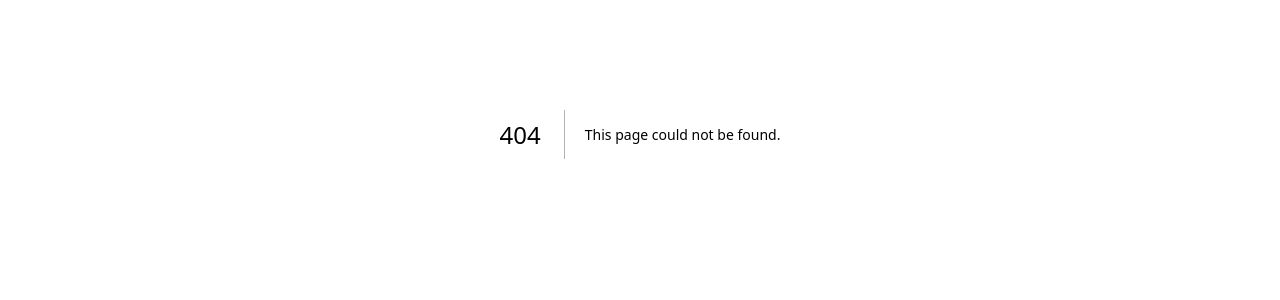
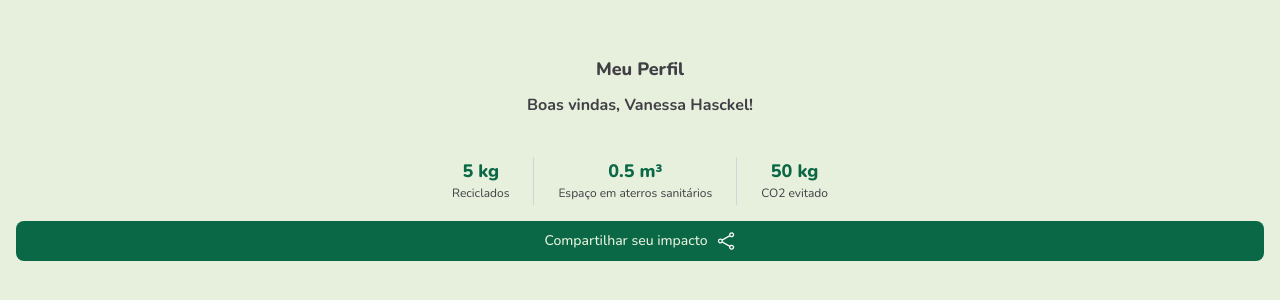
Before and after one commit to vhasckel/recicla, a Next.js app: page /profile in a window 1280 px wide. Before the commit this address had no page. Shown: the part 266-566 px from the top of the page. Built offline with nearby package versions, Linux system fonts and the light colour scheme.

Commit message:
feat: profile page

```diff
--- a/app/components/layout/mobile-nav.tsx
+++ b/app/components/layout/mobile-nav.tsx
@@ -8,7 +8,7 @@ import clsx from "clsx";
 const links = [
   { name: "Home", href: "/dashboard", icon: HomeIcon },
   { name: "Pontos", href: "/collection-points", icon: MapPinIcon },
-  { name: "Perfil", href: "/dashboard/profile", icon: UserIcon },
+  { name: "Perfil", href: "/profile", icon: UserIcon },
 ];
 
 export default function MobileNav() {
--- /dev/null
+++ b/app/profile/layout.tsx
@@ -0,0 +1,14 @@
+import MobileNav from "@/components/layout/mobile-nav";
+
+export default function ProfileLayout({
+  children,
+}: {
+  children: React.ReactNode;
+}) {
+  return (
+    <div className="flex h-screen flex-col">
+      <div className="flex-1">{children}</div>
+      <MobileNav />
+    </div>
+  );
+}
--- /dev/null
+++ b/app/profile/page.tsx
@@ -0,0 +1,42 @@
+import { Button } from "@/components/common/button";
+import { ImpactMetricProps } from "@/types/impact-metric";
+import { ShareIcon } from "@heroicons/react/24/outline";
+
+function ImpactMetric({ value, label }: ImpactMetricProps) {
+    return (
+        <div className="flex flex-col items-center">
+            <h3 className="text-lg font-extrabold text-primary ">{value}</h3>
+            <p className="text-xs">{label}</p>
+        </div>
+    );
+}
+
+export default function Profile() {
+    const impactMetrics = [
+        { value: "5 kg", label: "Reciclados" },
+        { value: "0.5 m³", label: "Espaço em aterros sanitários" },
+        { value: "50 kg", label: "CO2 evitado" },
+    ];
+
+    return (
+        <main className="flex flex-col items-center justify-center md:h-screen px-4">
+            <div className="relative items-center mx-auto flex w-full max-w-[400px] flex-col space-y-2.5 pt-12">
+                <h3 className="text-lg font-extrabold">Meu Perfil</h3>
+                <p className="font-bold">Boas vindas, Vanessa Hasckel!</p>
+            </div>
+            <div className="relative mx-auto flex w-full max-w-[400px] flex-row justify-around pt-10">
+                {impactMetrics.map((metric, index) => (
+                    <>
+                        <ImpactMetric key={metric.label} value={metric.value} label={metric.label} />
+                        {index < impactMetrics.length - 1 && (
+                            <div className="h-12 border-r border-gray-300"></div>
+                        )}
+                    </>
+                ))}
+            </div>
+            <Button className="mt-4 w-full justify-center" type="button">
+                Compartilhar seu impacto <ShareIcon className="ml-2 h-5 w-5 text-gray-50"/>
+            </Button>
+        </main>
+    )
+}
--- /dev/null
+++ b/app/types/impact-metric.ts
@@ -0,0 +1,4 @@
+export interface ImpactMetricProps {
+    value: string;
+    label: string;
+}
```
